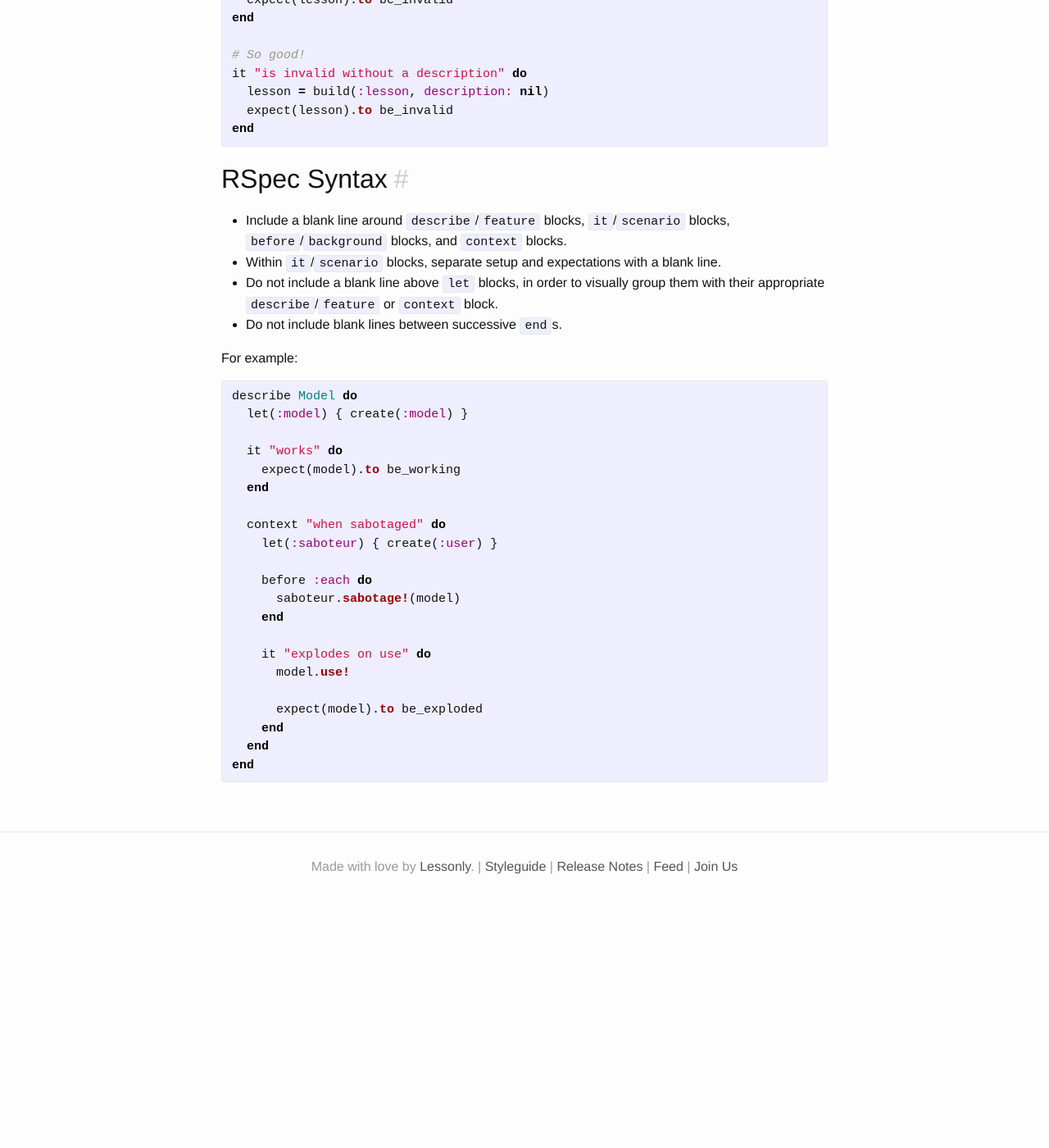
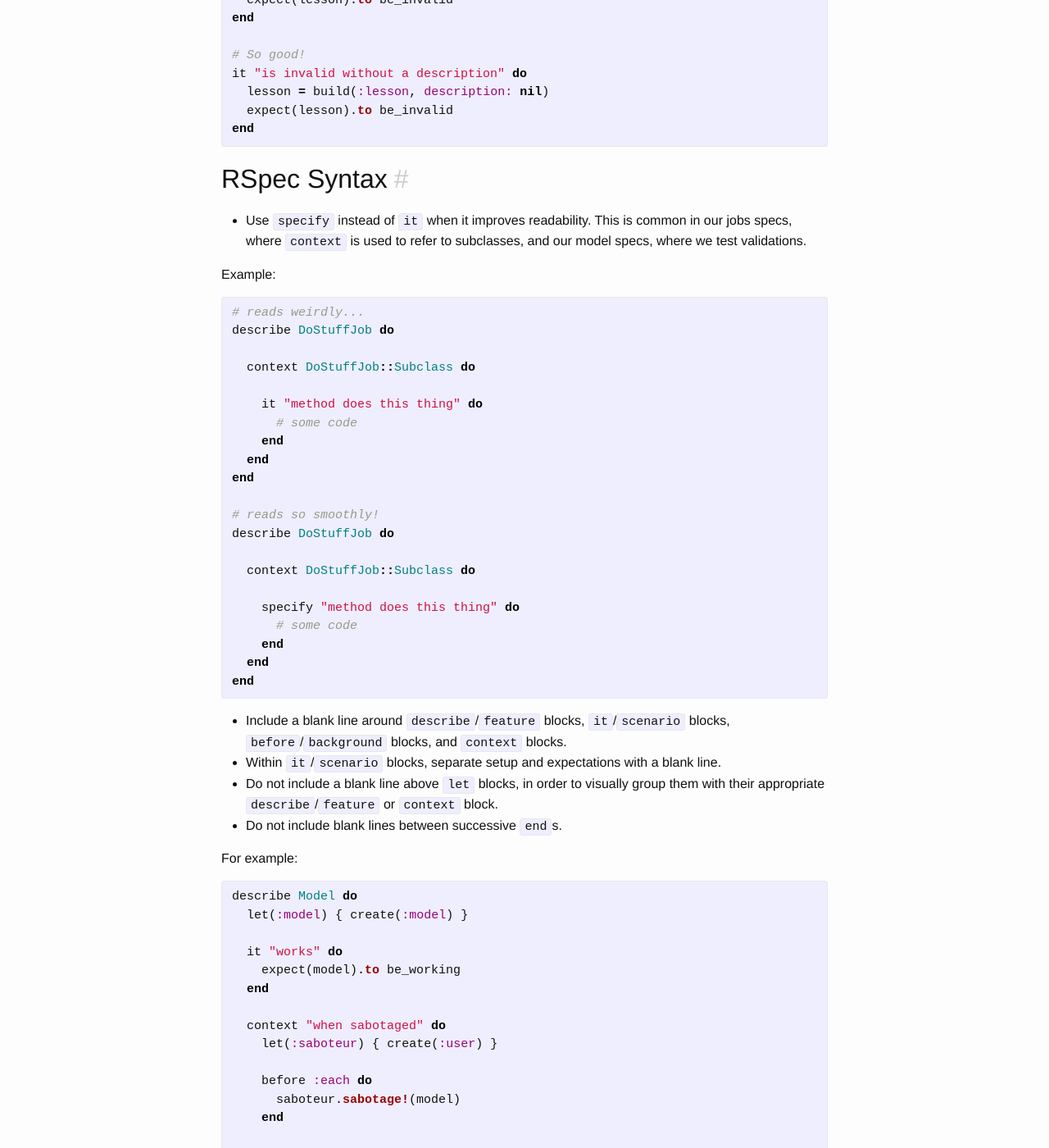
Before and after one commit to isabella232/lessonly.github.io, a Jekyll site: the page built from styleguide/testing.md, in a window 1280 px wide and 1400 px high, scrolled down 2606 px. Shown: the whole window at 82% size. Built offline with Jekyll 4.4.1, drawn with Linux system fonts in a browser that asks for light colours; before the commit the page ends 3720 px from its top, so only the background shows below that.

Commit message:
Add specify vs it to RSpec syntax

````diff
--- a/styleguide/testing.md
+++ b/styleguide/testing.md
@@ -113,6 +113,34 @@ end
 
 ## RSpec Syntax
 
+- Use `specify` instead of `it` when it improves readability. This is common in our jobs specs, where `context` is used to refer to subclasses, and our model specs, where we test validations.
+
+Example:
+
+```ruby
+# reads weirdly...
+describe DoStuffJob do
+
+  context DoStuffJob::Subclass do
+
+    it "method does this thing" do
+      # some code
+    end
+  end
+end
+
+# reads so smoothly!
+describe DoStuffJob do
+
+  context DoStuffJob::Subclass do
+
+    specify "method does this thing" do
+      # some code
+    end
+  end
+end
+```
+
 - Include a blank line around `describe`/`feature` blocks, `it`/`scenario` blocks, `before`/`background` blocks, and `context` blocks.
 - Within `it`/`scenario` blocks, separate setup and expectations with a blank line.
 - Do not include a blank line above `let` blocks, in order to visually group them with their appropriate `describe`/`feature` or `context` block.
````
